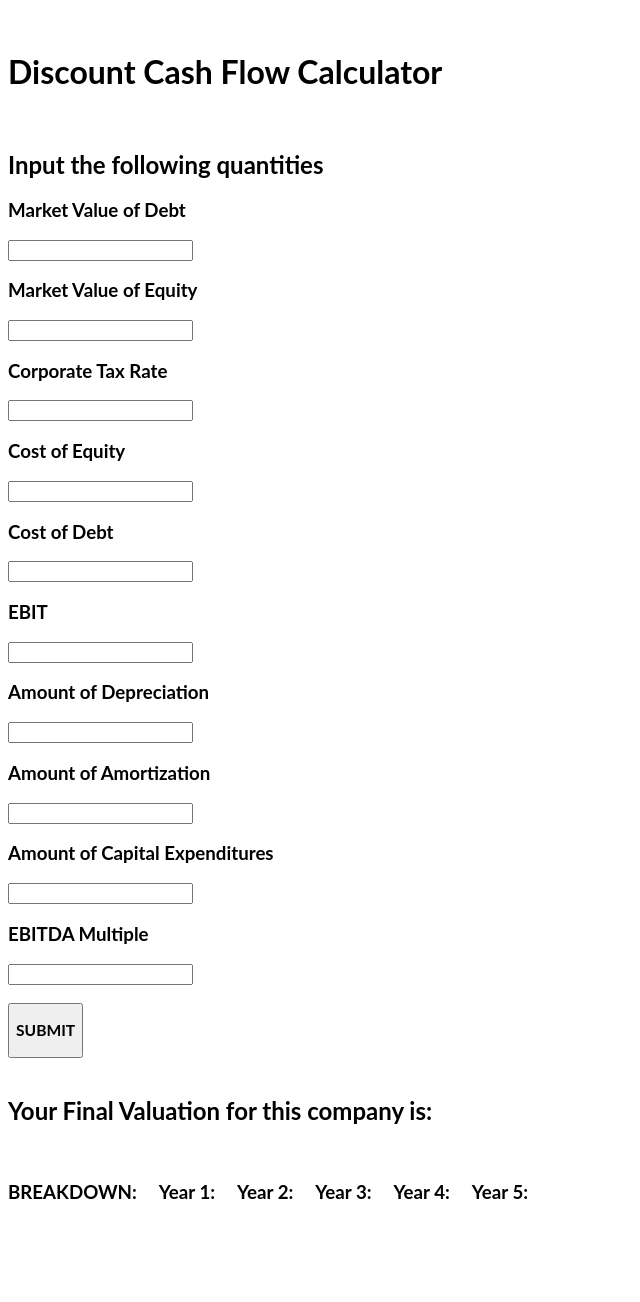
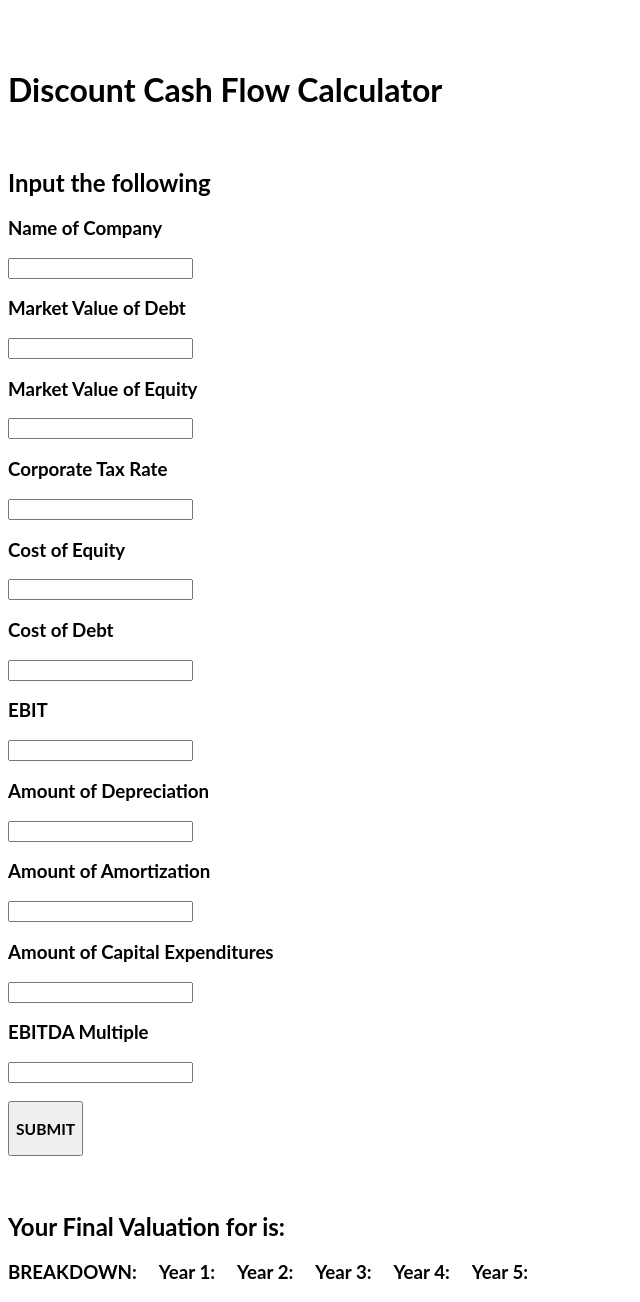
Before and after one commit to kgandikota459/angular-ivy-bjckrp, an Angular app: page / in a window 1280 px wide. Shown: the part 1663-2965 px from the top of the page, without its empty margins (0-640 px from the left). Before the commit the page ends 2885 px from the top, so only its background shows below. Built offline with nearby package versions, Linux system fonts and the light colour scheme.

Commit message:
3 files modified

```diff
--- a/src/app/app.component.css
+++ b/src/app/app.component.css
@@ -34,3 +34,7 @@ input[type=number]
     height: 25px;
     background-color: green;
 }
+
+.summary{
+  background-color: green
+}
--- a/src/app/app.component.html
+++ b/src/app/app.component.html
@@ -7,8 +7,8 @@
 </div>
 
 <!-- our parallax stuff -->
-<div appParallax [ratio]="-0.06" id="top"></div>
-<div appParallax [ratio]="0.6" id="bottom"></div>
+<div appParallax [ratio]="-0.033" id="top"></div>
+<div appParallax [ratio]="0.61" id="bottom"></div>
 
 
 
@@ -18,10 +18,11 @@
 
 
 
-<br><br><br><br><br><br><br><br><br><br><br><br><br><br><br><br><br><br><br><br><br><br><br><br><br><br><br><br><br><br><br><br><br><br><br><br><br><br><br><br><br><br><br><br><br><br><br><br><br><br><br><br><br><br><br><br><br>
+<br><br><br><br><br><br><br><br><br><br><br><br><br><br><br><br><br><br><br><br><br><br><br><br><br><br><br><br><br><br><br><br><br><br><br><br><br><br><br><br><br><br><br><br><br><br><br><br><br><br><br><br><br><br><br><br><br><br>
 <h1> Discount Cash Flow Calculator</h1>
 <br>
-<h2>Input the following quantities</h2>
+<h2>Input the following</h2>
+<h3>Name of Company</h3><input type="string" name="name" [(ngModel)]="name">
 <h3>Market Value of Debt</h3><input type="number" name="mvd" [(ngModel)]="mvd">
 <h3>Market Value of Equity</h3><input type="number" name="mve" [(ngModel)]="mve">
 <h3>Corporate Tax Rate</h3><input type="number" name="ctr" [(ngModel)]="ctr">
@@ -33,5 +34,7 @@
 <h3>Amount of Capital Expenditures</h3><input type="number" name="capEx" [(ngModel)]="capEx">
 <h3>EBITDA Multiple</h3><input type="number" name="ebitda" [(ngModel)]="ebitda">
 <br><br><button (click)="dcfCalc()"><h3>SUBMIT</h3></button>
-<br><br><h2>Your Final Valuation for this company is: {{finalValue}}</h2>
-<br><h3>BREAKDOWN: &nbsp;&nbsp;&nbsp; Year 1: {{y1}} &nbsp;&nbsp;&nbsp; Year 2: {{y2}} &nbsp;&nbsp;&nbsp; Year 3: {{y3}} &nbsp;&nbsp;&nbsp; Year 4: {{y4}} &nbsp;&nbsp;&nbsp; Year 5: {{y5}} &nbsp;&nbsp;&nbsp;</h3>
+<div id=summary>
+<br><br><h2>Your Final Valuation for {{name}} is: {{finalValue}}</h2>
+<h3>BREAKDOWN: &nbsp;&nbsp;&nbsp; Year 1: {{y1}} &nbsp;&nbsp;&nbsp; Year 2: {{y2}} &nbsp;&nbsp;&nbsp; Year 3: {{y3}} &nbsp;&nbsp;&nbsp; Year 4: {{y4}} &nbsp;&nbsp;&nbsp; Year 5: {{y5}} &nbsp;&nbsp;&nbsp;</h3>
+</div>
--- a/src/app/app.component.ts
+++ b/src/app/app.component.ts
@@ -8,6 +8,7 @@ import { Component, VERSION } from '@angular/core';
 
 export class AppComponent  {
 
+  public name:string;
   public mvd:number;
   public mve:number;
   public ctr:number;
@@ -38,5 +39,4 @@ export class AppComponent  {
     this.finalValue=(this.y1)+(this.y2)+(this.y3)+(this.y4)+(this.y5);
   }
 
-  name = 'Angular ' + VERSION.major;
 }
```
